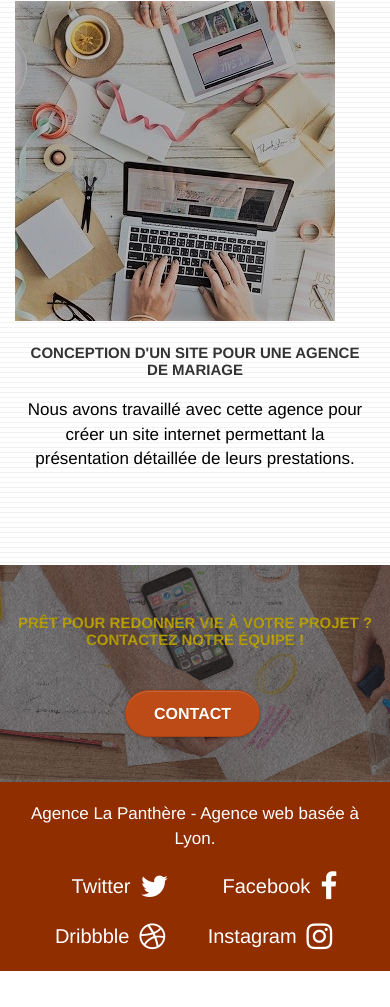
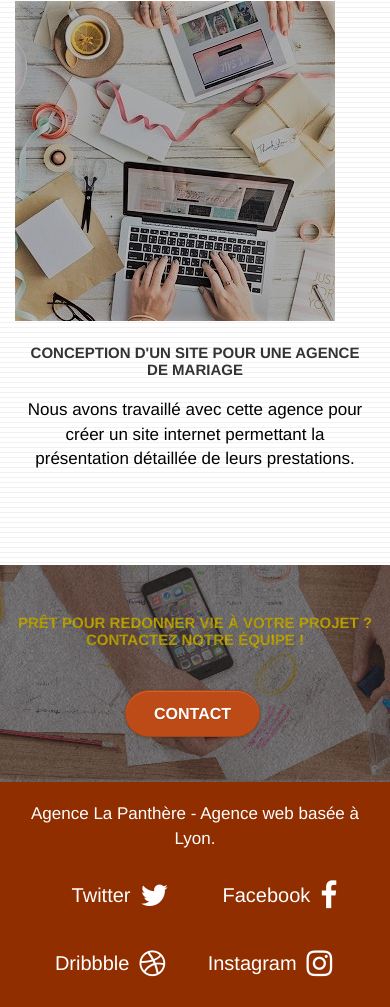
Before and after one commit to iboow/AgenceWevSeo, a plain HTML site: page index.html in a window 390 px wide. Shown: the part 3964-4971 px from the top of the page. Before the commit the page ends 4935 px from the top, so only its background shows below. Drawn offline with Linux system fonts and the light colour scheme.

Commit message:
Update style.css

```diff
--- a/style.css
+++ b/style.css
@@ -929,6 +929,8 @@ q {
 
   .social {
     max-width: 400px;
+    min-height:48px;
+    min-width:48px;
     margin: auto auto auto auto;
     display: flex;
     justify-content: center;
```
